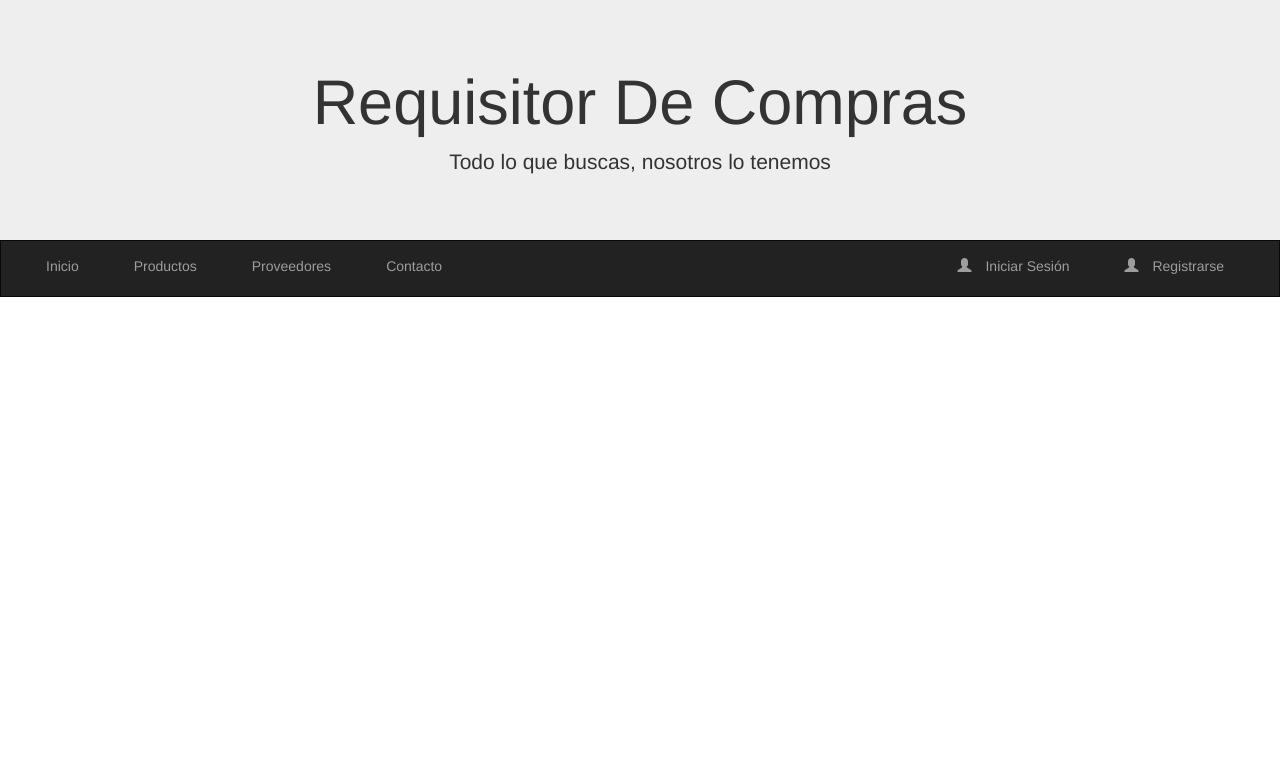
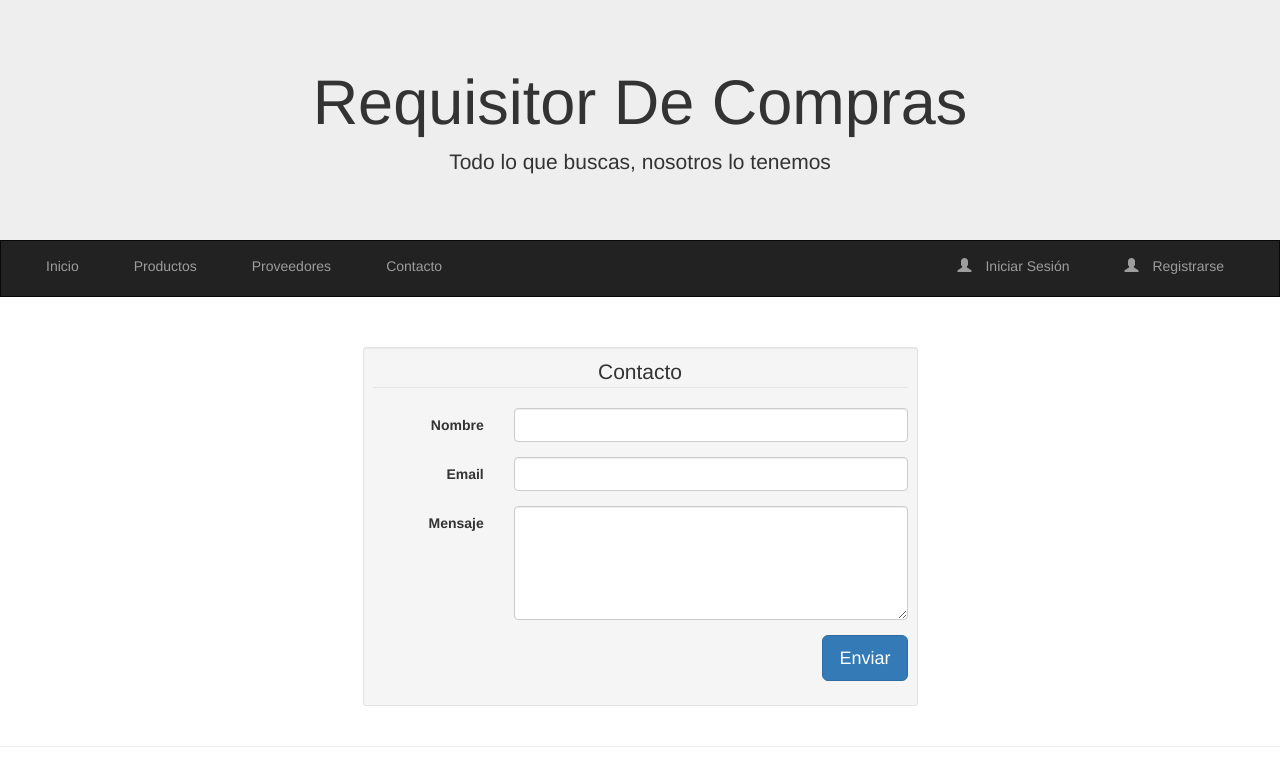
Before and after one commit to acominf/RequisitorDeVentas, a PHP site: page /contacto.php in a window 1280 px wide. Shown: the top 764 px of the page. Before the commit the page ends 297 px from the top, so only its background shows below. Run offline with PHP 8.4, Linux system fonts and the light colour scheme; some libraries are stand-ins or nearby versions.

```diff
--- /dev/null
+++ b/administrar.php
@@ -0,0 +1,6 @@
+<?php
+	include 'partials/includer.php';
+	include 'partials/cabezera.php';
+	include 'partials/navbar.php';
+	$sql = "SELECT * FROM 'requisicion'";
+ ?>
--- a/contacto.php
+++ b/contacto.php
@@ -5,4 +5,50 @@
 
  ?>
 
+<div class="container">
+	<div class="row">
+      <div class="col-md-6 col-md-offset-3">
+        <div class="well well-sm">
+          <form class="form-horizontal" action="" method="post">
+          <fieldset>
+            <legend class="text-center">Contacto</legend>
+
+            <!-- Name input-->
+            <div class="form-group">
+              <label class="col-md-3 control-label" for="name">Nombre</label>
+              <div class="col-md-9">
+                <input id="name" name="name" type="text"  class="form-control">
+              </div>
+            </div>
+
+            <!-- Email input-->
+            <div class="form-group">
+              <label class="col-md-3 control-label" for="email">Email</label>
+              <div class="col-md-9">
+                <input id="email" name="email" type="text" class="form-control">
+              </div>
+            </div>
+
+            <!-- Message body -->
+            <div class="form-group">
+              <label class="col-md-3 control-label" for="message">Mensaje</label>
+              <div class="col-md-9">
+                <textarea class="form-control" id="message" name="message" rows="5"></textarea>
+              </div>
+            </div>
+
+            <!-- Form actions -->
+            <div class="form-group">
+              <div class="col-md-12 text-right">
+                <button type="submit" class="btn btn-primary btn-lg">Enviar</button>
+              </div>
+            </div>
+          </fieldset>
+          </form>
+        </div>
+      </div>
+	</div>
+</div>
+
+
  <?php include 'partials/footer.php';  ?>
--- a/misproductos.php
+++ b/misproductos.php
@@ -166,5 +166,3 @@
 	<?php }
 	?>
 </div>
-
-<?php  include 'partials/footer.php'; ?>
--- a/partials/footer.php
+++ b/partials/footer.php
@@ -1,4 +1,24 @@
+<hr>
+<div class="container">
+	<div class="row-fluid">
+        <div class="col-xs-12 col-sm-8">
+        	<iframe src="https://www.google.com/maps/embed?pb=!1m18!1m12!1m3!1d3695.2980618870674!2d-100.98019388504791!3d22.15272348540039!2m3!1f0!2f0!3f0!3m2!1i1024!2i768!4f13.1!3m3!1m2!1s0x842aa187d73afbcb%3A0xcd393ac32878f2ce!2sUASLP!5e0!3m2!1ses!2sve!4v1516837381439" width="100%" height="350" frameborder="0" style="border:0" allowfullscreen></iframe>
+    	</div>
+
+      	<div class="col-sm-4">
+    		<h2>Requisitor De Compras</h2>
+    		<address>
+    			<strong>Universidad Autónoma de San Luis Potosí</strong><br>
+    			Álvaro Obregón #64, Col. Centro, C.P. 78000<br>
+    			San Luis Potosí, S.L.P. México<br>
+    			<br>
+    			<abbr title="Telefono">P:</abbr> Tel. +52 (444) 826 2300
+    		</address>
+    	</div>
+    </div>
+</div>
 <?php include 'partials/modales.php'; ?>
+
 
 </body>
 
--- a/partials/navbar.php
+++ b/partials/navbar.php
@@ -43,7 +43,7 @@
           <?php
             switch ($_SESSION["tipo"]) {
               case 0:?>
-                <li><a href="administar.php"><span class="glyphicon glyphicon-cog"></span> Administar</a></li>
+                <li><a href="administrar.php"><span class="glyphicon glyphicon-cog"></span> Administar</a></li>
                 <?php
                 break;
               case 1:
--- a/productos.php
+++ b/productos.php
@@ -2,7 +2,7 @@
 	include 'partials/includer.php';
 	include 'partials/cabezera.php';
 	include 'partials/navbar.php';
-	$sql = "SELECT * FROM `producto`";
+	$sql = "SELECT * FROM `producto` WHERE  `estado` = 0";
  ?>
 <div class="container">
 <?php
--- a/proveedores.php
+++ b/proveedores.php
@@ -2,7 +2,7 @@
 	include 'partials/includer.php';
 	include 'partials/cabezera.php';
 	include 'partials/navbar.php';
-	$sql = "SELECT * FROM `usuario` WHERE `tipo` = 1";
+	$sql = "SELECT * FROM `usuario` WHERE `tipo` = 1 AND `estado` = 0";
  ?>
     <div class="row">
         <div class="col-xs-12 col-sm-offset-3 col-sm-6">
@@ -30,11 +30,14 @@
                             <span class="glyphicon glyphicon-envelope" data-toggle="tooltip" title="<?php echo $row['correo']; ?>"><?php echo " ".$row['correo']; ?></span>
                         </div>
                         </a>
+                        <?php if ($_SESSION["tipo"]==0) {
+						?>
 	                        <div class="col-xs-12 col-sm-3">
 	                        	<br>
 	                        	<br>
 	                            <span class="glyphicon glyphicon-remove" data-toggle="tooltip" ></span>
 	                        </div>
+                        <?php } ?>
 	                        <div class="clearfix"></div>
                     </li>
                  <?php }} ?>
```
Also changed, not shown: cambiar_estado.php (added, +27 -0 lines), ver_producto.php (+9 -1 lines), ver_proveedor.php (+13 -4 lines). Lines whose indentation alone changed are shown as unchanged.
